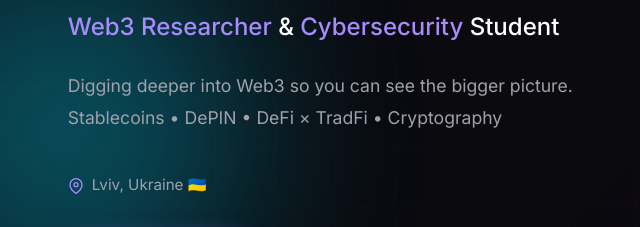
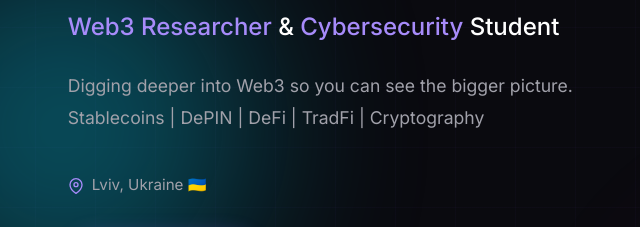
Before and after one commit to Nailuy/my_portfolio_2025, a plain HTML site: page index.html in a window 1280 px wide. Shown: the part 333-560 px from the top of the page, 25-665 px from the left. Drawn offline with Linux system fonts and the light colour scheme.

Commit message:
Replace bullet points with vertical bars in description

```diff
--- a/index.html
+++ b/index.html
@@ -49,7 +49,7 @@
             </p>
             <p class="hero-description">
                 Digging deeper into Web3 so you can see the bigger picture.<br>
-                Stablecoins • DePIN • DeFi × TradFi • Cryptography
+                Stablecoins | DePIN | DeFi | TradFi | Cryptography
             </p>
             <div class="hero-location">
                 <svg width="16" height="16" viewBox="0 0 24 24" fill="none" stroke="currentColor" stroke-width="2">
```
